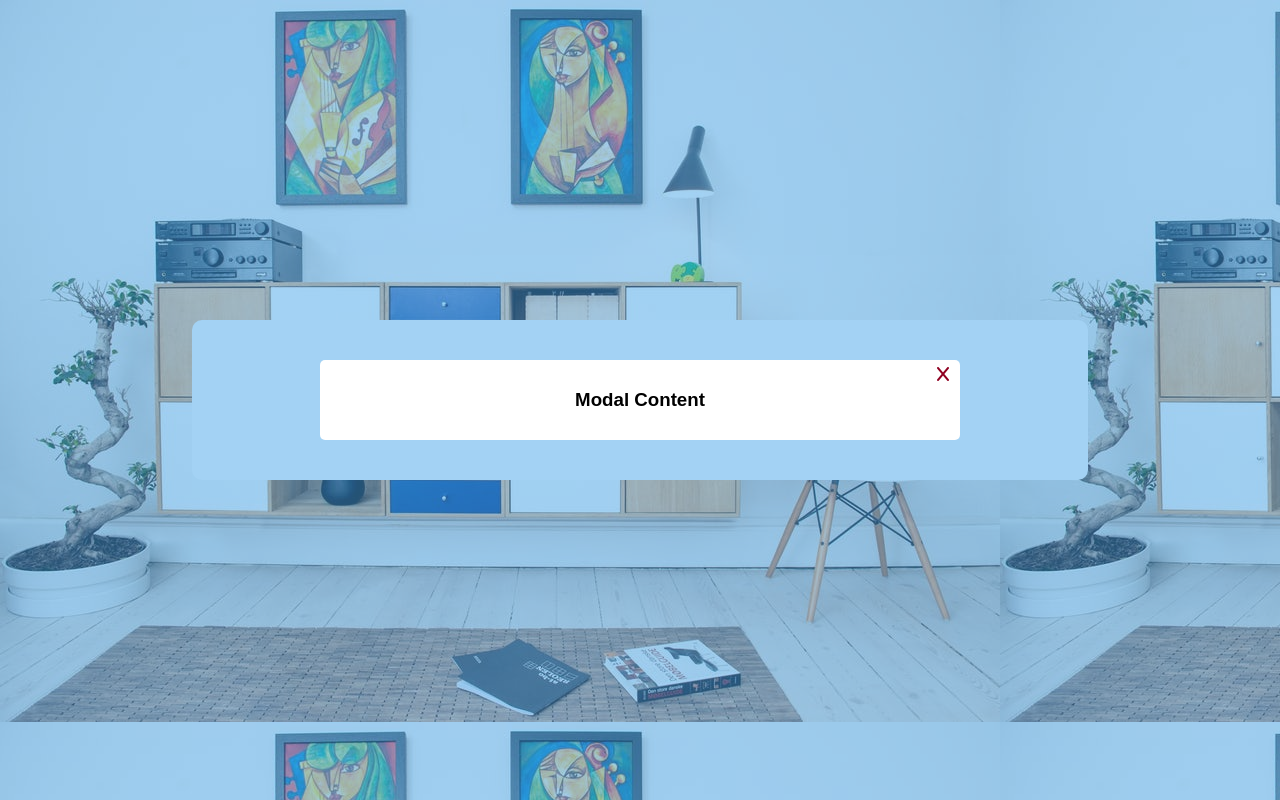
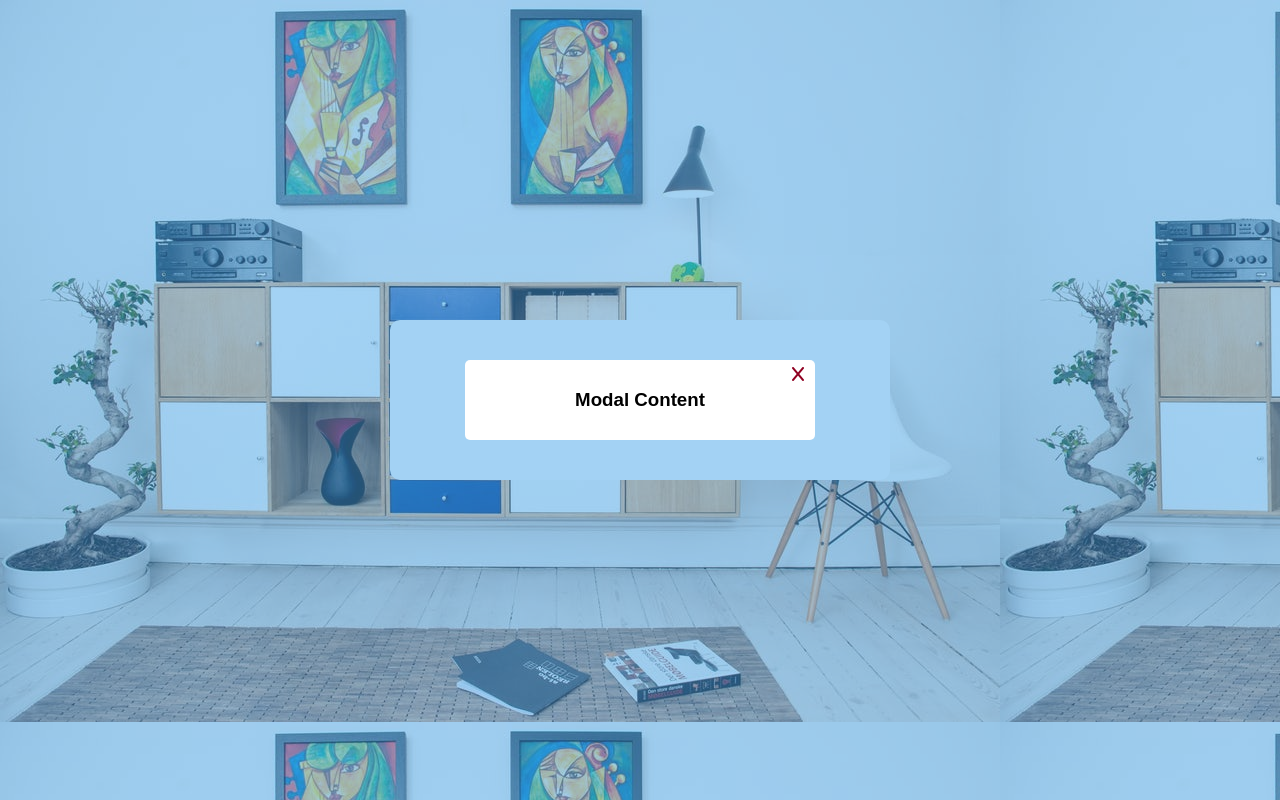
Before and after one commit to oramio-co/modal, a plain HTML site: page index.html in a window 1280 px wide. Both pictures are taken after a click on the button "Open Modal". Drawn offline with Linux system fonts and the light colour scheme; a web font is replaced by a local one.

Commit message:
add styling for larger screens

```diff
--- a/style.css
+++ b/style.css
@@ -33,6 +33,18 @@ body {
   min-height: 10rem;
   height: 15vh;
   border-radius: 10px;
+}
+
+@media screen and (min-width: 700px) {
+  .banner {
+    width: 50%;
+  }
+}
+
+@media screen and (min-width: 900px) {
+  .banner {
+    width: 500px;
+  }
 }
 
 .banner h1 {
@@ -77,6 +89,18 @@ body {
   place-items: center;
 }
 
+@media screen and (min-width: 700px) {
+  .modal-container {
+    width: 40%;
+  }
+}
+
+@media screen and (min-width: 900px) {
+  .modal-container {
+    width: 350px;
+  }
+}
+
 .open-modal {
   visibility: visible;
 }
```
